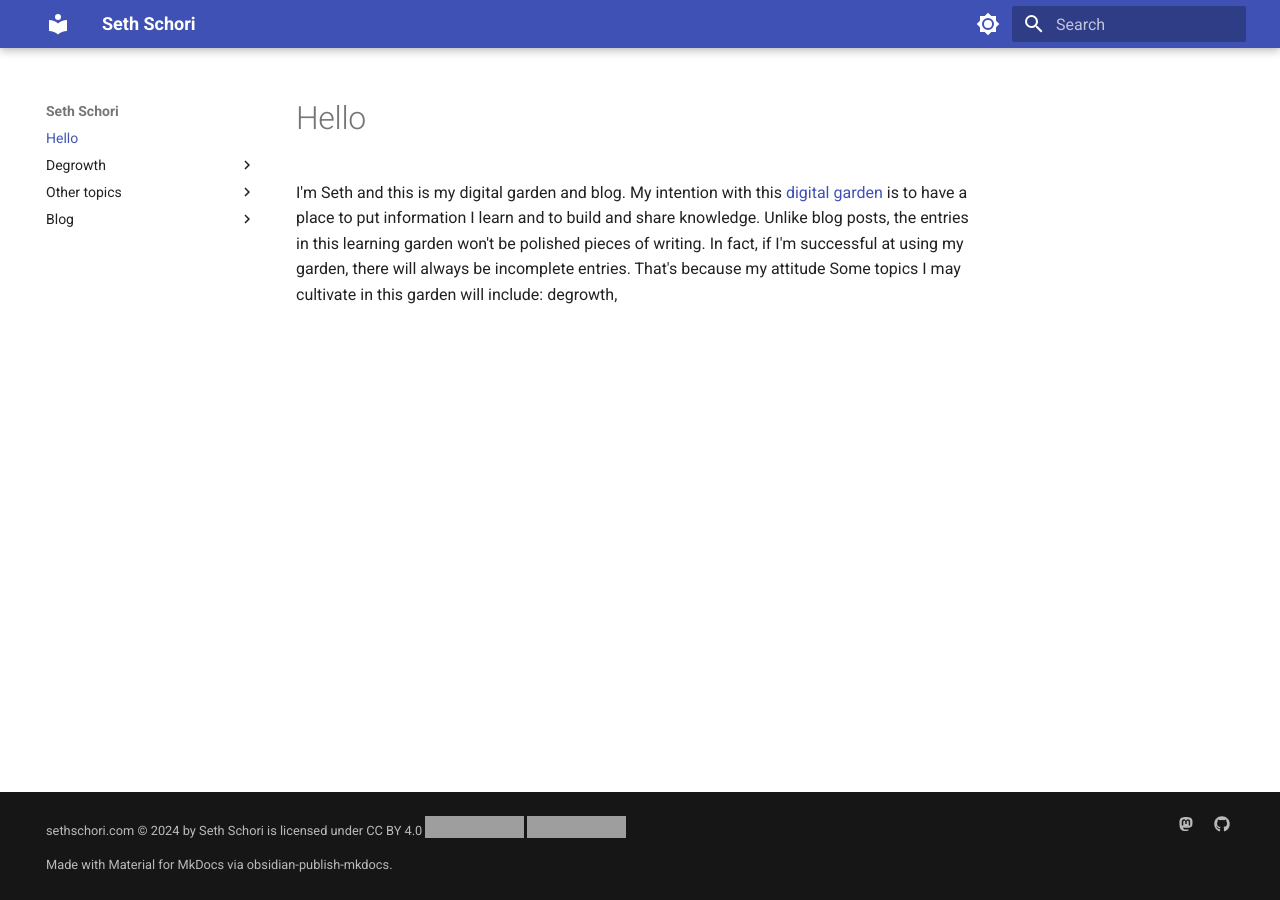
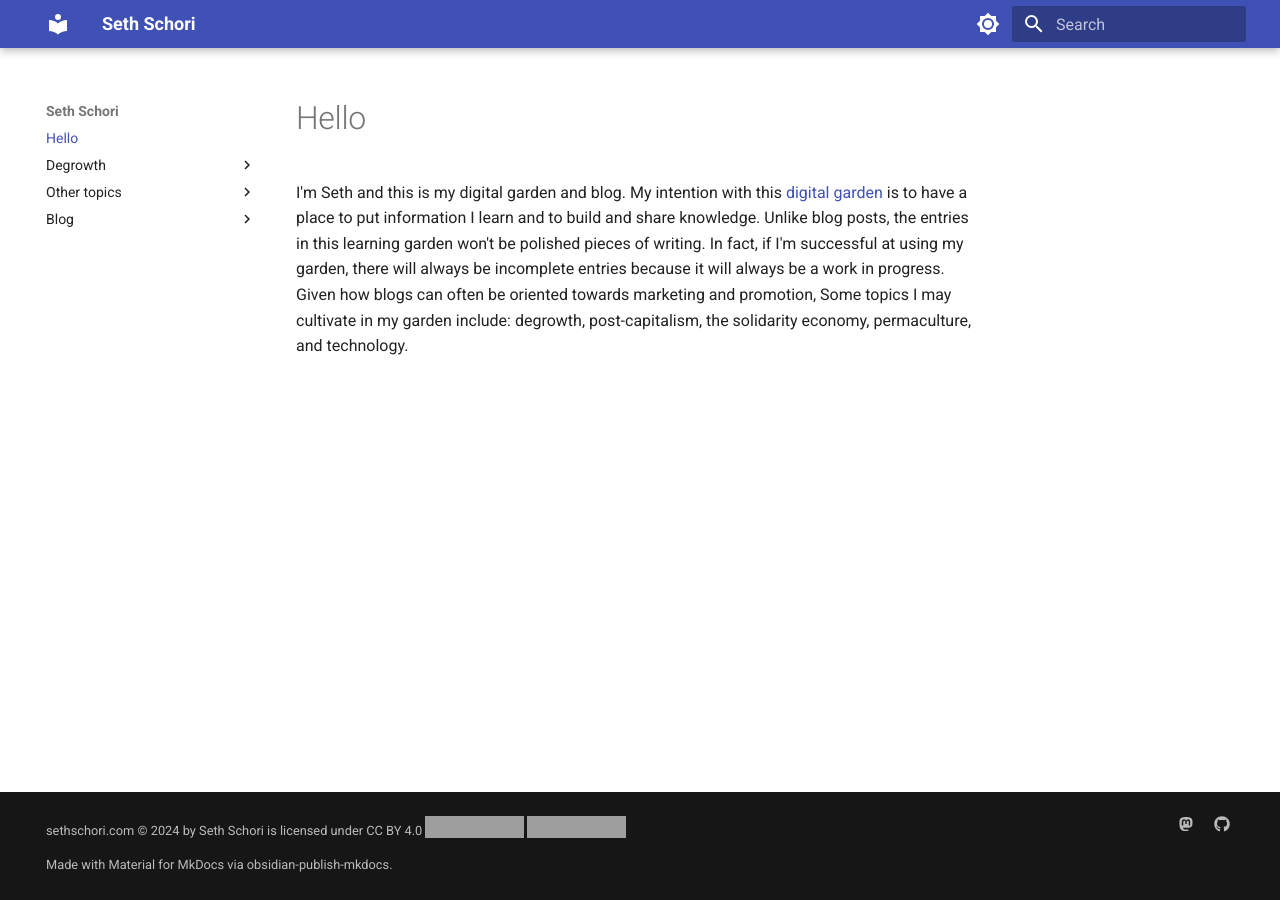
Before and after one commit to sethschori/obsidian-site, an MkDocs documentation site: the page built from docs/index.md, in a window 1280 px wide. Built offline with MkDocs 1.6.1 and Material for MkDocs 9.7.7, drawn with Linux system fonts in a browser that asks for light colours; grey boxes are pictures that could not be loaded.

Commit message:
vault backup: 2024-09-10 09:18:40

```diff
--- a/docs/index.md
+++ b/docs/index.md
@@ -1,3 +1,3 @@
 # Hello
-I'm Seth and this is my digital garden and blog. My intention with this [digital garden](https://lyz-code.github.io/blue-book/digital_garden/) is to have a place to put information I learn and to build and share knowledge. Unlike blog posts, the entries in this learning garden won't be polished pieces of writing. In fact, if I'm successful at using my garden, there will always be incomplete entries. That's because my attitude
-Some topics I may cultivate in this garden will include: degrowth,
+I'm Seth and this is my digital garden and blog. My intention with this [digital garden](https://lyz-code.github.io/blue-book/digital_garden/) is to have a place to put information I learn and to build and share knowledge. Unlike blog posts, the entries in this learning garden won't be polished pieces of writing. In fact, if I'm successful at using my garden, there will always be incomplete entries because it will always be a work in progress. Given how blogs can often be oriented towards marketing and promotion,
+Some topics I may cultivate in my garden include: degrowth, post-capitalism, the solidarity economy, permaculture, and technology.
```
